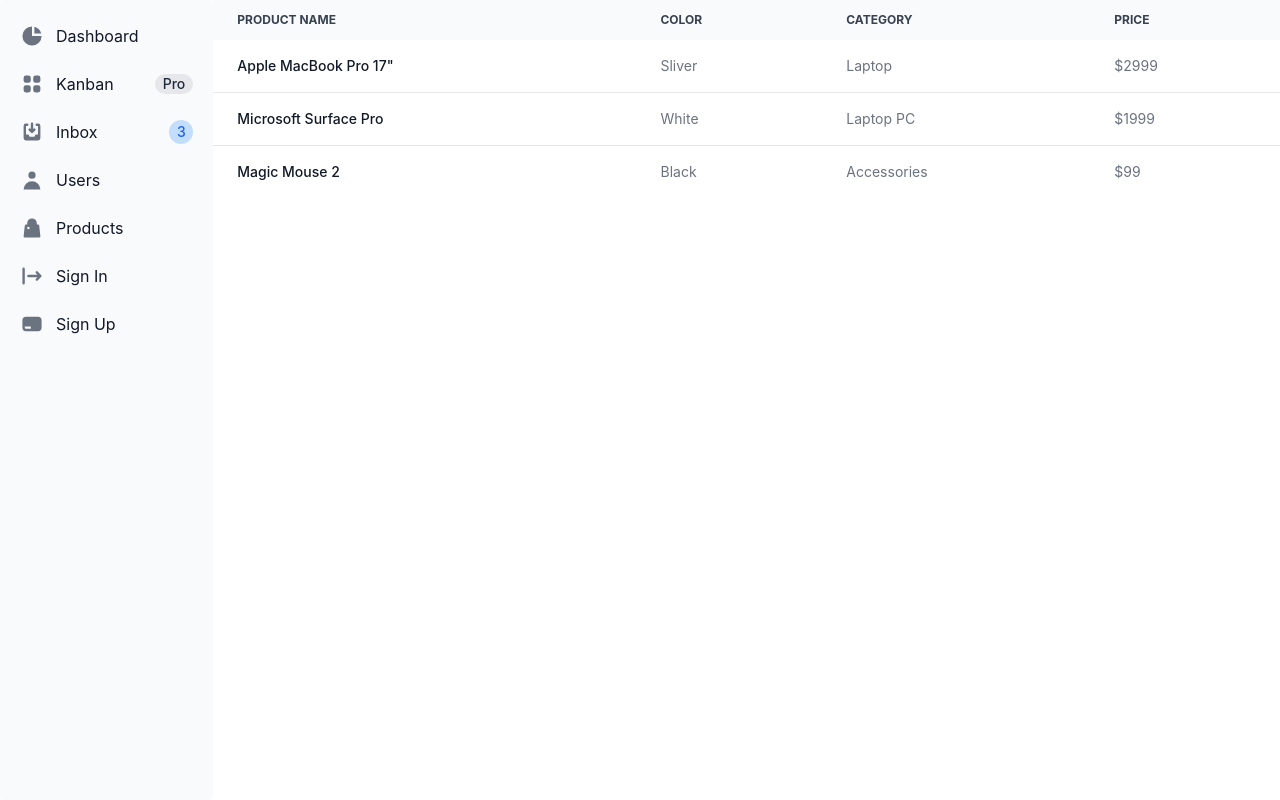
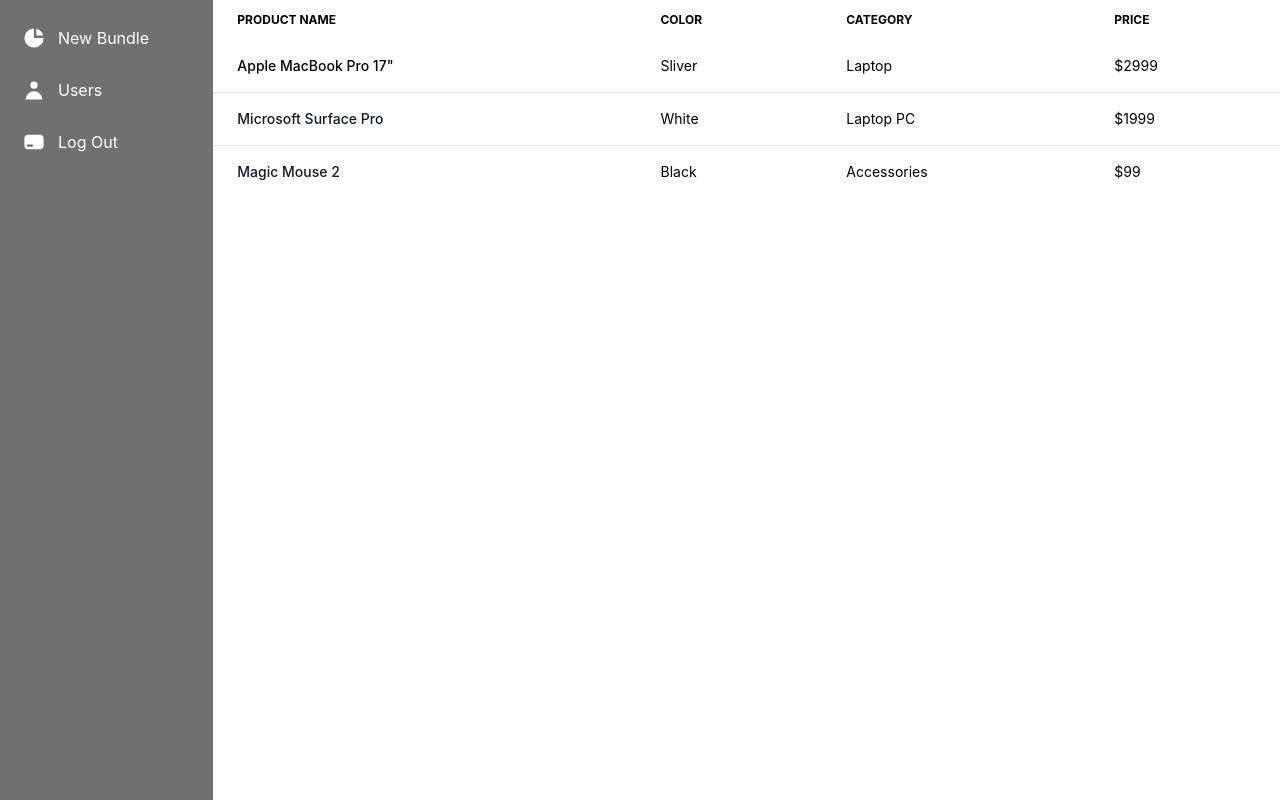
Before and after one commit to BenMorris90s/admin-client, a React (Create React App) app: page / in a window 1280 px wide. Built offline with nearby package versions, Linux system fonts and the light colour scheme.

Commit message:
Colour scheme changes

```diff
--- a/src/components/BundleTable.tsx
+++ b/src/components/BundleTable.tsx
@@ -2,8 +2,8 @@
 
 function BundleTable() {
     return <div className="overflow-x-auto w-full relative">
-        <table className="w-full text-sm text-left text-gray-500 dark:text-gray-400">
-            <thead className="text-xs text-gray-700 uppercase bg-gray-50 dark:bg-gray-700 dark:text-gray-400">
+        <table className="w-full text-sm text-left text-slate-50 dark:text-gray-400">
+            <thead className="text-xs text-slate-50 uppercase bg-white dark:bg-gray-700 dark:text-gray-400">
             <tr>
                 <th scope="col" className="py-3 px-6">
                     Product name
@@ -21,7 +21,7 @@
             </thead>
             <tbody>
             <tr className="bg-white border-b dark:bg-gray-800 dark:border-gray-700">
-                <th scope="row" className="py-4 px-6 font-medium text-gray-900 whitespace-nowrap dark:text-white">
+                <th scope="row" className="py-4 px-6 font-medium text-slate-50 whitespace-nowrap dark:text-white">
                     Apple MacBook Pro 17"
                 </th>
                 <td className="py-4 px-6">
--- a/src/components/Sidebar.tsx
+++ b/src/components/Sidebar.tsx
@@ -3,15 +3,15 @@
 function Sidebar() {
   return (
     <aside className="w-64 h-screen" aria-label="Sidebar">
-      <div className="overflow-y-auto h-screen py-4 px-3 bg-gray-50 rounded dark:bg-gray-800">
+      <div className="overflow-y-auto h-screen py-4 px-3 bg-primary-grey dark:bg-gray-800">
         <ul className="space-y-2">
           <li>
             <a
               href="https://www.google.com"
-              className="flex items-center p-2 text-base font-normal text-gray-900 rounded-lg dark:text-white hover:bg-gray-100 dark:hover:bg-gray-700"
+              className="flex items-center p-2 text-base font-normal text-white rounded-lg dark:text-white hover:border-primary-yellow border-transparent border-2 dark:hover:bg-gray-700"
             >
               <svg
-                className="w-6 h-6 text-gray-500 transition duration-75 dark:text-gray-400 group-hover:text-gray-900 dark:group-hover:text-white"
+                className="w-6 h-6 text-white transition duration-75 dark:text-gray-400 group-hover:text-primary-yellow dark:group-hover:text-white"
                 fill="currentColor"
                 viewBox="0 0 20 20"
                 xmlns="http://www.w3.org/2000/svg"
@@ -19,55 +19,16 @@
                 <path d="M2 10a8 8 0 018-8v8h8a8 8 0 11-16 0z"></path>
                 <path d="M12 2.252A8.014 8.014 0 0117.748 8H12V2.252z"></path>
               </svg>
-              <span className="ml-3">Dashboard</span>
+              <span className="ml-3">New Bundle</span>
             </a>
           </li>
           <li>
             <a
               href="https://www.google.com"
-              className="flex items-center p-2 text-base font-normal text-gray-900 rounded-lg dark:text-white hover:bg-gray-100 dark:hover:bg-gray-700"
+              className="flex items-center p-2 text-base font-normal text-white rounded-lg dark:text-white hover:border-primary-yellow border-transparent border-2 dark:hover:bg-gray-700"
             >
               <svg
-                className="flex-shrink-0 w-6 h-6 text-gray-500 transition duration-75 dark:text-gray-400 group-hover:text-gray-900 dark:group-hover:text-white"
-                fill="currentColor"
-                viewBox="0 0 20 20"
-                xmlns="http://www.w3.org/2000/svg"
-              >
-                <path d="M5 3a2 2 0 00-2 2v2a2 2 0 002 2h2a2 2 0 002-2V5a2 2 0 00-2-2H5zM5 11a2 2 0 00-2 2v2a2 2 0 002 2h2a2 2 0 002-2v-2a2 2 0 00-2-2H5zM11 5a2 2 0 012-2h2a2 2 0 012 2v2a2 2 0 01-2 2h-2a2 2 0 01-2-2V5zM11 13a2 2 0 012-2h2a2 2 0 012 2v2a2 2 0 01-2 2h-2a2 2 0 01-2-2v-2z"></path>
-              </svg>
-              <span className="flex-1 ml-3 whitespace-nowrap">Kanban</span>
-              <span className="inline-flex justify-center items-center px-2 ml-3 text-sm font-medium text-gray-800 bg-gray-200 rounded-full dark:bg-gray-700 dark:text-gray-300">
-                Pro
-              </span>
-            </a>
-          </li>
-          <li>
-            <a
-              href="https://www.google.com"
-              className="flex items-center p-2 text-base font-normal text-gray-900 rounded-lg dark:text-white hover:bg-gray-100 dark:hover:bg-gray-700"
-            >
-              <svg
-                className="flex-shrink-0 w-6 h-6 text-gray-500 transition duration-75 dark:text-gray-400 group-hover:text-gray-900 dark:group-hover:text-white"
-                fill="currentColor"
-                viewBox="0 0 20 20"
-                xmlns="http://www.w3.org/2000/svg"
-              >
-                <path d="M8.707 7.293a1 1 0 00-1.414 1.414l2 2a1 1 0 001.414 0l2-2a1 1 0 00-1.414-1.414L11 7.586V3a1 1 0 10-2 0v4.586l-.293-.293z"></path>
-                <path d="M3 5a2 2 0 012-2h1a1 1 0 010 2H5v7h2l1 2h4l1-2h2V5h-1a1 1 0 110-2h1a2 2 0 012 2v10a2 2 0 01-2 2H5a2 2 0 01-2-2V5z"></path>
-              </svg>
-              <span className="flex-1 ml-3 whitespace-nowrap">Inbox</span>
-              <span className="inline-flex justify-center items-center p-3 ml-3 w-3 h-3 text-sm font-medium text-blue-600 bg-blue-200 rounded-full dark:bg-blue-900 dark:text-blue-200">
-                3
-              </span>
-            </a>
-          </li>
-          <li>
-            <a
-              href="https://www.google.com"
-              className="flex items-center p-2 text-base font-normal text-gray-900 rounded-lg dark:text-white hover:bg-gray-100 dark:hover:bg-gray-700"
-            >
-              <svg
-                className="flex-shrink-0 w-6 h-6 text-gray-500 transition duration-75 dark:text-gray-400 group-hover:text-gray-900 dark:group-hover:text-white"
+                className="flex-shrink-0 w-6 h-6 text-white transition duration-75 dark:text-gray-400 group-hover:text-white dark:group-hover:text-white"
                 fill="currentColor"
                 viewBox="0 0 20 20"
                 xmlns="http://www.w3.org/2000/svg"
@@ -80,49 +41,17 @@
           <li>
             <a
               href="https://www.google.com"
-              className="flex items-center p-2 text-base font-normal text-gray-900 rounded-lg dark:text-white hover:bg-gray-100 dark:hover:bg-gray-700"
+              className="flex items-center p-2 text-base font-normal text-white rounded-lg dark:text-white hover:border-primary-yellow border-transparent border-2 dark:hover:bg-gray-700"
             >
               <svg
-                className="flex-shrink-0 w-6 h-6 text-gray-500 transition duration-75 dark:text-gray-400 group-hover:text-gray-900 dark:group-hover:text-white"
-                fill="currentColor"
-                viewBox="0 0 20 20"
-                xmlns="http://www.w3.org/2000/svg"
-              >
-                <path d="M10 2a4 4 0 00-4 4v1H5a1 1 0 00-.994.89l-1 9A1 1 0 004 18h12a1 1 0 00.994-1.11l-1-9A1 1 0 0015 7h-1V6a4 4 0 00-4-4zm2 5V6a2 2 0 10-4 0v1h4zm-6 3a1 1 0 112 0 1 1 0 01-2 0zm7-1a1 1 0 100 2 1 1 0 000-2z"></path>
-              </svg>
-              <span className="flex-1 ml-3 whitespace-nowrap">Products</span>
-            </a>
-          </li>
-          <li>
-            <a
-              href="https://www.google.com"
-              className="flex items-center p-2 text-base font-normal text-gray-900 rounded-lg dark:text-white hover:bg-gray-100 dark:hover:bg-gray-700"
-            >
-              <svg
-                className="flex-shrink-0 w-6 h-6 text-gray-500 transition duration-75 dark:text-gray-400 group-hover:text-gray-900 dark:group-hover:text-white"
-                fill="currentColor"
-                viewBox="0 0 20 20"
-                xmlns="http://www.w3.org/2000/svg"
-              >
-                <path d="M3 3a1 1 0 00-1 1v12a1 1 0 102 0V4a1 1 0 00-1-1zm10.293 9.293a1 1 0 001.414 1.414l3-3a1 1 0 000-1.414l-3-3a1 1 0 10-1.414 1.414L14.586 9H7a1 1 0 100 2h7.586l-1.293 1.293z"></path>
-              </svg>
-              <span className="flex-1 ml-3 whitespace-nowrap">Sign In</span>
-            </a>
-          </li>
-          <li>
-            <a
-              href="https://www.google.com"
-              className="flex items-center p-2 text-base font-normal text-gray-900 rounded-lg dark:text-white hover:bg-gray-100 dark:hover:bg-gray-700"
-            >
-              <svg
-                className="flex-shrink-0 w-6 h-6 text-gray-500 transition duration-75 dark:text-gray-400 group-hover:text-gray-900 dark:group-hover:text-white"
+                className="flex-shrink-0 w-6 h-6 text-white transition duration-75 dark:text-gray-400 group-hover:text-white dark:group-hover:text-white"
                 fill="currentColor"
                 viewBox="0 0 20 20"
                 xmlns="http://www.w3.org/2000/svg"
               >
                 <path d="M5 4a3 3 0 00-3 3v6a3 3 0 003 3h10a3 3 0 003-3V7a3 3 0 00-3-3H5zm-1 9v-1h5v2H5a1 1 0 01-1-1zm7 1h4a1 1 0 001-1v-1h-5v2zm0-4h5V8h-5v2zM9 8H4v2h5V8z"></path>
               </svg>
-              <span className="flex-1 ml-3 whitespace-nowrap">Sign Up</span>
+              <span className="flex-1 ml-3 whitespace-nowrap">Log Out</span>
             </a>
           </li>
         </ul>
--- a/tailwind.config.js
+++ b/tailwind.config.js
@@ -4,6 +4,11 @@
     "node_modules/flowbite-react/**/*.{js,jsx,ts,tsx}",
   ],
   theme: {
+    colors: {
+      "primary-blue": "#355C7D",
+      "primary-grey": "#707070",
+      "primary-yellow": "#FFDF6C"
+    },
     extend: {},
   },
   plugins: [require("flowbite/plugin")],
```
